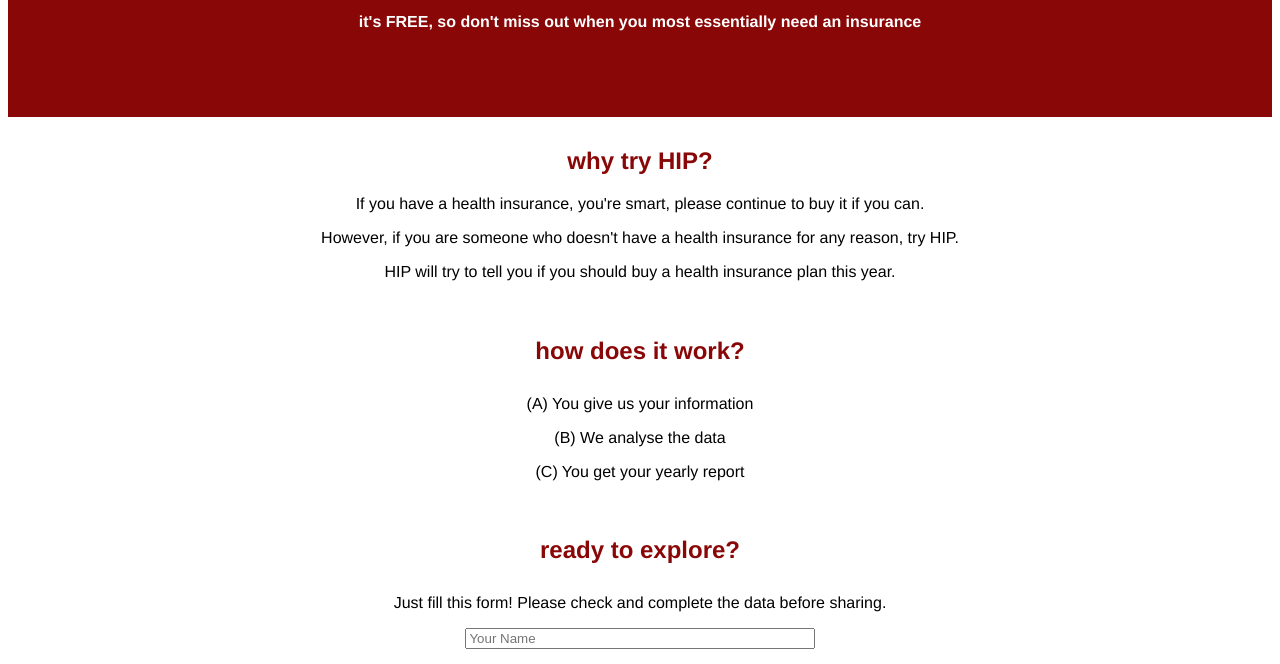
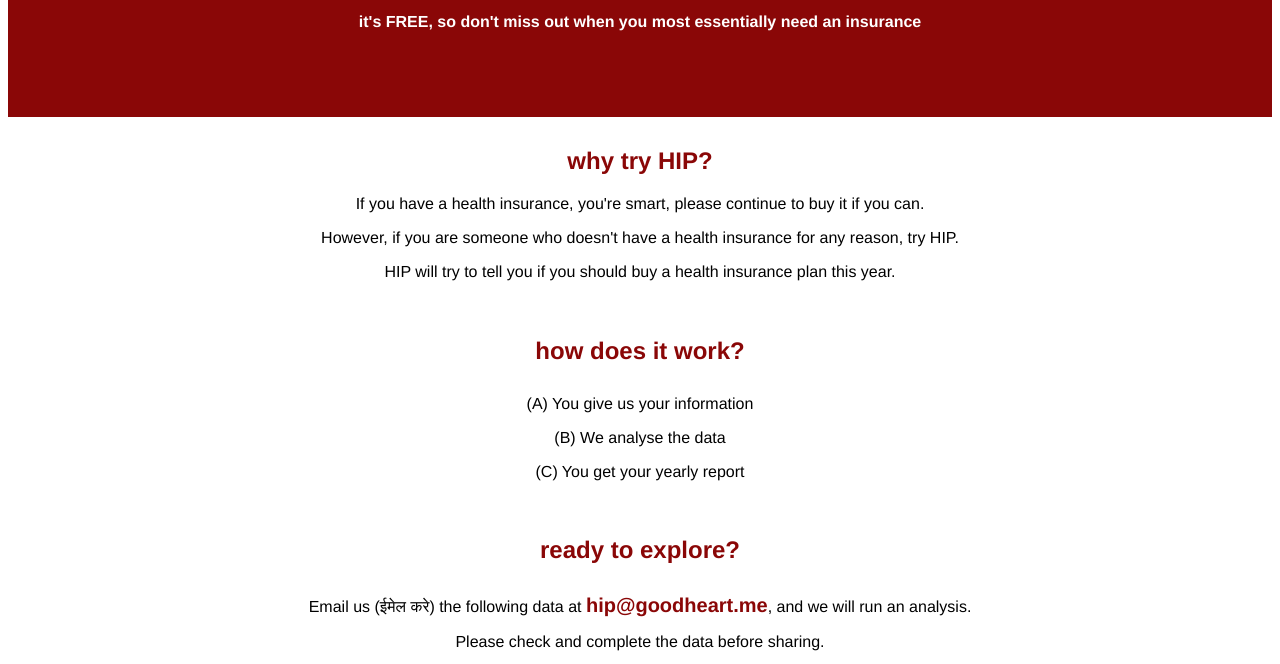
Before and after one commit to opsgain/hip, a plain HTML site: page index.html in a window 1280 px wide. Shown: the part 274-938 px from the top of the page. Drawn offline with Linux system fonts and the light colour scheme.

Commit message:
going back to table

```diff
--- a/index.html
+++ b/index.html
@@ -43,7 +43,7 @@
 
 	<div style="text-align:center;padding:10px 50px 10px 50px">
 		<h2 style="color:#8a0707;font-weight:bold;padding:10px 50px 10px 50px">ready to explore?</h2>
-		<p>Just fill this form! Please check and complete the data before sharing.</p>
+		<!--<p>Just fill this form! Please check and complete the data before sharing.</p>
 		<form method="POST" action="http://formspree.io/hip@goodheart.me">
 		  <input type="text" name="name" placeholder="Your Name" required style="width:30%"><br><br>
 		  <input type="email" name="email" placeholder="Your email" required style="width:30%"><br><br>
@@ -53,9 +53,9 @@
 		  <input type="text" name="diseases" placeholder="Your job?" style="width:30%"><br><br>
 		  <textarea name="diseases" placeholder="Any diseases currently or in the past?" style="width:30%" rows="5"></textarea><br><br>
 		  <button type="submit" style="background-color:#8a0707;color:#ffffff;font-size:120%;border:none;padding:10px 30px 10px 30px">SEND</button>
-		</form>
-		<!--<p>Email us (ईमेल करे) the following data at <span style="font-weight:bold;font-size:125%;color:#8a0707">hip@goodheart.me</span>, and we will run an analysis.</p>
-
+		</form>!-->
+		<p>Email us (ईमेल करे) the following data at <span style="font-weight:bold;font-size:125%;color:#8a0707">hip@goodheart.me</span>, and we will run an analysis.</p>
+		<p>Please check and complete the data before sharing.</p>
 		<table>
 		  <tr><td>First Name - पहला नाम </td><td style="color:#a9a9a9">Eg. Jack</td></tr>
 		  <tr><td>Last Name - आखिरी नाम </td><td style="color:#a9a9a9">Eg. Lee</td></tr>
@@ -67,7 +67,7 @@
 		  <tr><td>Any Diseases in family history? - परिवार के इतिहास में कोई रोग? </td><td style="color:#a9a9a9">Eg. Dad with cardiac condition</td></tr>
 		  <tr><td>Your occupation with designation? - पदनाम के साथ आपका व्यवसाय? </td><td style="color:#a9a9a9">Eg. Senior Accountant, BCJ Company</td></tr>
 		  <tr><td>Currently living in city,country? - वर्तमान में शहर, देश में रह रहे हैं? </td><td style="color:#a9a9a9">Eg. Washington, USA</td></tr>
-		</table>!-->
+		</table>
 	</div>
 
 	<h3 style="text-align:center;text-transform:uppercase;padding:15px 50px 15px 50px;color:#8a0707">It's FREE to use!<!--And if you're not satisfied, we will refund you! So try it.!--></h3>
```
